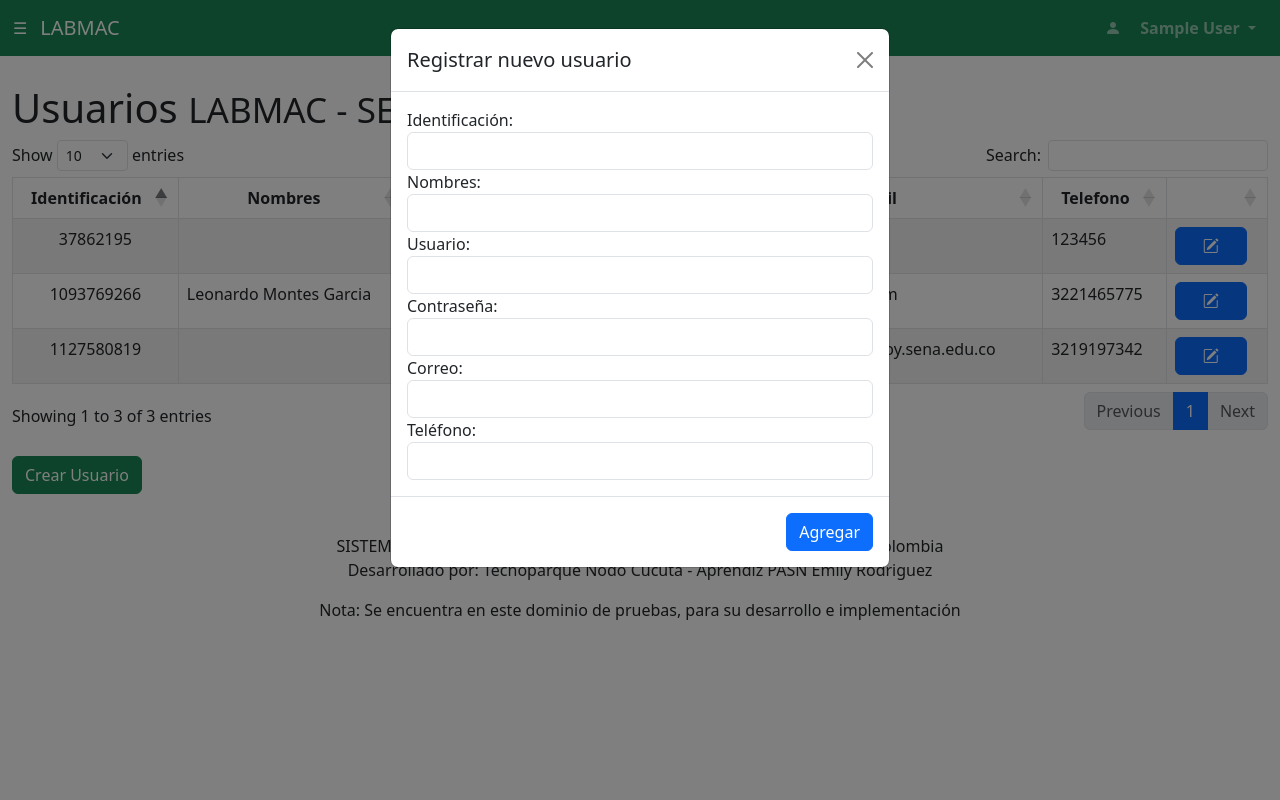
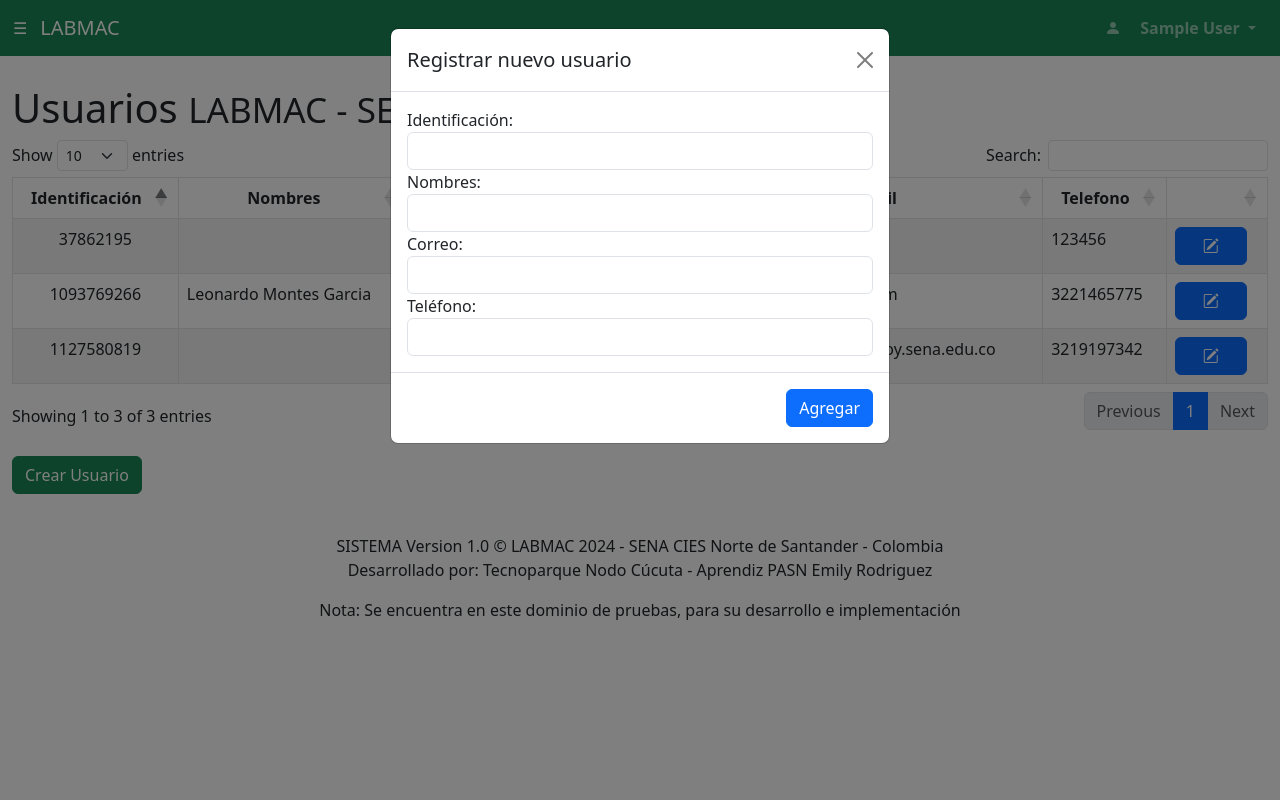
Before and after one commit to LFMG1993/labmac, a PHP site: page /app/usuarios.php in a window 1280 px wide, after a click on "Crear Usuario". Run offline with PHP 8.4, Linux system fonts and the light colour scheme; the visitor is signed in with stand-in values (Sample User, id 1); data comes from the database, SQL or seed files in the repository.

Commit message:
Ajustes a usuarios, crear, editar, eliminar

```diff
--- a/app/modales/modalusuario.php
+++ b/app/modales/modalusuario.php
@@ -15,14 +15,6 @@
                     <div class="col-sm-12">
                         <label for="nombres">Nombres:</label>
                         <input type="text" class="form-control" id="nombres" name="nombres" required>
-                    </div>
-                    <div class="col-sm-12">
-                        <label for="usuario">Usuario:</label>
-                        <input type="text" class="form-control" id="usuario" name="usuario" required>
-                    </div>
-                    <div class="col-sm-12">
-                        <label for="contrasena">Contraseña:</label>
-                        <input type="password" class="form-control" id="contrasena" name="contrasena" required>
                     </div>
                     <div class="col-sm-12">
                         <label for="email">Correo:</label>
@@ -56,7 +48,7 @@
                 </div>
                 <div class="modal-body">
                     <div class="col-sm-12">
-                        <label for="nombresu">Identificación:</label>
+                        <label for="identificacionu">Identificación:</label>
                         <div class="form-group">
                             <input type="text" class="form-control bg-light" id="identificacionu" readonly>
                         </div>
@@ -67,19 +59,19 @@
                     </div>
                     <div class="col-sm-12">
                         <label for="usuariou">Usuario:</label>
-                        <input type="text" class="form-control" id="usuariou" name="usuariou" required>
+                        <input type="text" class="form-control bg-light" id="usuariou" name="usuariou" readonly>
                     </div>
                     <div class="col-sm-12">
                         <label for="contrasenau">Contraseña:</label>
-                        <input type="text" class="form-control" id="contrasenau" name="contrasenau" required>
+                        <input type="password" class="form-control" id="contrasenau" name="contrasenau" required>
                     </div>
                     <div class="col-sm-12">
-                        <label for="email">Correo:</label>
+                        <label for="emailu">Correo:</label>
                         <input type="email" class="form-control" id="emailu" name="emailu" required>
                     </div>
                     <div class="col-sm-12">
                         <label for="telefonou">Telefono:</label>
-                        <input type="text" class="form-control" id="telefonou" name="telefonou" required>
+                        <input type="tel" class="form-control" id="telefonou" name="telefonou" required>
                     </div>
                 </div>
                 <div class="modal-footer">
--- a/controlador/funciones-usuarios.js
+++ b/controlador/funciones-usuarios.js
@@ -99,9 +99,9 @@
         let id_usuario = $('#id_usuariou').val();
         let identificacion = $('#identificacionu').val();
         let nombres = $('#nombresu').val();
-        let usuario = $('#usuariou').val();
+        let email = $('#emailu').val();
+        let usuario = $('#emailu').val();
         let contrasena = $('#contrasenau').val();
-        let email = $('#emailu').val();
         let telefono = $('#telefonou').val();
         let rol_id = $('#rol_idu').val();
 
@@ -109,7 +109,7 @@
     let cadena = "id_usuariou=" + id_usuario +
                         "&identificacionu=" + identificacion +
                         "&nombresu=" + nombres +
-                        "&usuariou=" + usuario +
+                        "&usuariou=" + email +
                         "&contrasenau=" + contrasena +
                         "&emailu=" + email +
                         "&telefonou=" + telefono +
--- a/modelo/datos-usuarios.php
+++ b/modelo/datos-usuarios.php
@@ -59,41 +59,46 @@
     {
         $identificacion = $array['identificacion'];
         $nombres = $array['nombres'];
+        $email = $array['email'];
         $usuario = $array['usuario'];
         $contrasena = $array['contrasena'];
-        $email = $array['email'];
         $telefono = $array['telefono'];
-        $rol_id = $array['rol_id'];
+        $rol_id = 1;
 
         $conexion = new Conexion();
-        $sql = "INSERT INTO usuario(identificacion, nombres, usuario, contrasena, email, telefono, rol_id) VALUES (?, ?, ?, ?, ?, ?, ?);";
+        $sql = "INSERT INTO usuario(identificacion, nombres, email, usuario, contrasena, telefono, rol_id) VALUES (?, ?, ?, ?, ?, ?, ?);";
         $reg = $conexion->prepare($sql);
         $reg->bindParam(1, $identificacion);
         $reg->bindParam(2, $nombres);
-        $reg->bindParam(2, $usuario);
-        $reg->bindParam(3, $contrasena);
-        $reg->bindParam(4, $email);
-        $reg->bindParam(5, $telefono);
-        $reg->bindParam(6, $rol_id);
-        $response = $reg->execute();
-        return $response;
+        $reg->bindParam(3, $email);
+        $reg->bindParam(4, $usuario);
+        $reg->bindParam(5, $contrasena);
+        $reg->bindParam(6, $telefono);
+        $reg->bindParam(7, $rol_id);
+        try {
+            $response = $reg->execute();
+            return $response;
+        } catch (PDOException $e) {
+            echo 'Error: ' . $e->getMessage();
+            return false;
+        }
     }
     // Actualiza un usuario por array
     public function updateUsuarios(array $array): bool
     {
         $identificacion = $array['identificacionu'];
         $nombres = $array['nombresu'];
+        $email = $array['emailu'];
         $usuario = $array['usuariou'];
         $contrasena = $array['contrasenau'];
-        $email = $array['emailu'];
         $telefono = $array['telefonou'];
 
         $sql = "UPDATE usuario SET
                 identificacion=:identificacion,
                 nombres=:nombres,
+                email=:email,
                 usuario=:usuario,
                 contrasena=:contrasena,
-                email=:email,
                 telefono=:telefono
                 WHERE identificacion=:identificacion;";
 
@@ -101,13 +106,18 @@
         $upd = $conexion->prepare($sql);
         $upd->bindParam(":identificacion", $identificacion);
         $upd->bindParam("nombres", $nombres);
+        $upd->bindParam(":email", $email);
         $upd->bindParam(":usuario", $usuario);
         $upd->bindParam(":contrasena", $contrasena);
-        $upd->bindParam(":email", $email);
         $upd->bindParam(":telefono", $telefono);
         $response = $upd->execute();
-        return $response;
-
+        try {
+            $response = $upd->execute();
+            return $response;
+        } catch (PDOException $e) {
+            echo 'Error: ' . $e->getMessage();
+            return false;
+        }
     }
 
 }
```
Also changed, not shown: modelo/accionesUsuarios.php (+7 -13 lines), 1 other file.
